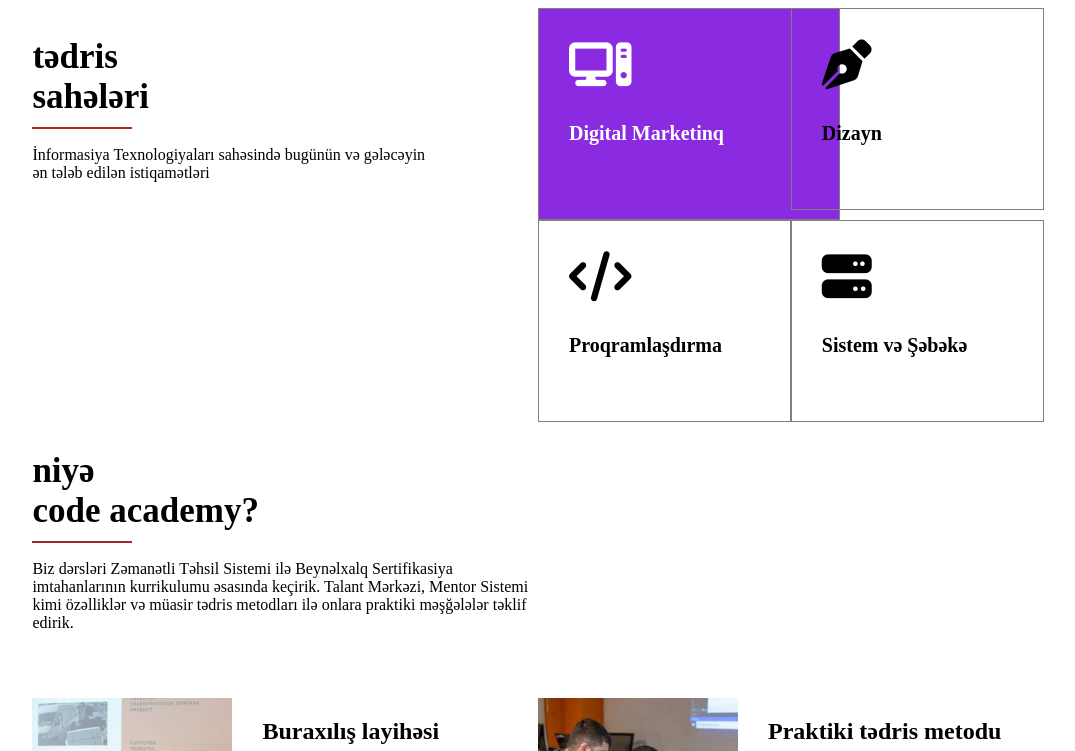
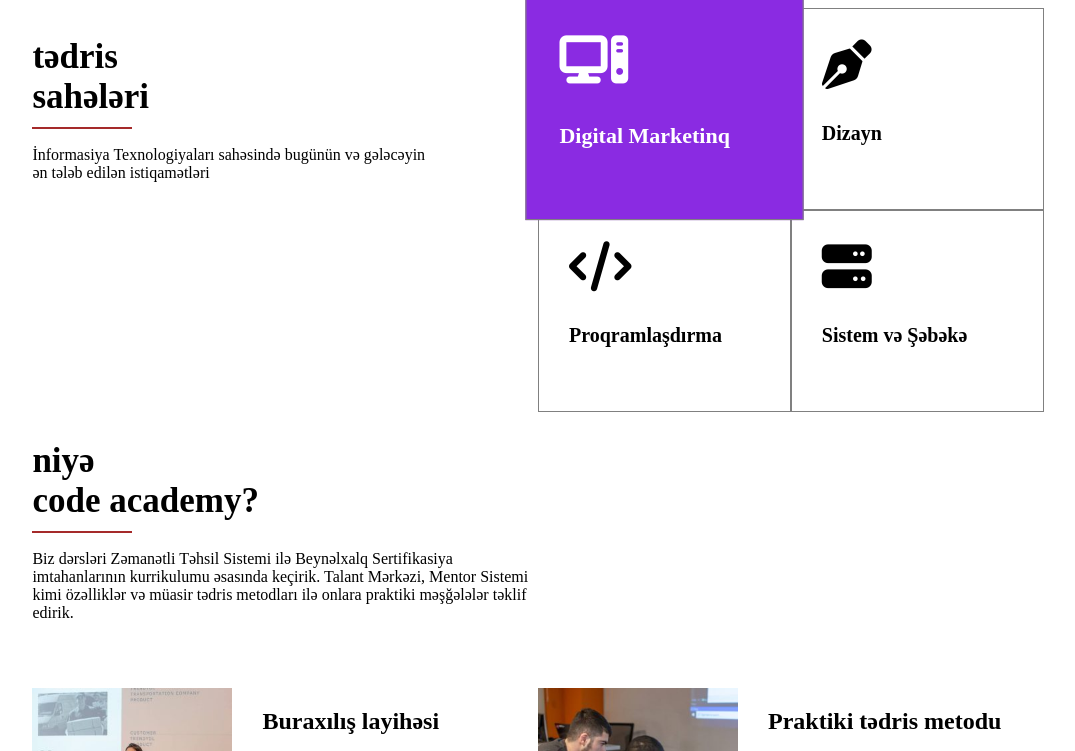
Before and after one commit to TunarN/Flex-Media, a plain HTML site: page index.html in a window 1280 px wide. In both pictures the pointer is over the element 766 px from the left and 108 px from the top of the page. Shown: the top 751 px of the page, without its empty margins (102-1177 px from the left). Drawn offline with Linux system fonts and the light colour scheme.

Commit message:
Changed Flex

```diff
--- a/assest/style.css
+++ b/assest/style.css
@@ -54,33 +54,33 @@
 .education-item {
     padding: 30px;
     border: 1px solid gray;
+ transition: all 0.5s;
 }
 .education-item:hover {
     background-color: blueviolet;
 
 }
 .education-item:hover {
-    width: 240px;
-    height: 150px;
+    transform: scale(1.1);
     color: white;
 }
 .education-item-yellow{
-
+    transition: all 0.5s;
     padding: 30px;
     border: 1px solid gray;
 }
 .education-item-yellow:hover{
+    transform: scale(1.1);
     background-color: yellow;
 
 }
 
 .education-item-yellow:hover{
-    width: 240px;
-    height: 150px;
     color: white;
 }
 
 .education-item-blue{
+    transition: all 0.5s;
     padding: 30px;
     border: 1px solid gray;
 
@@ -90,21 +90,20 @@
 
 }
 .education-item-blue:hover{
-    width: 240px;
-    height: 150px;
+    transform: scale(1.1);
     color: white;
 }
 .education-item-green{
+    transition: all 0.5s;
     padding: 30px;
     border: 1px solid gray;
 }
 .education-item-green:hover{
+    transform: scale(1.1);
     background-color: green;
 
 }
 .education-item-green:hover{
-    width: 240px;
-    height: 150px;
     color: white;
 }
 
```
